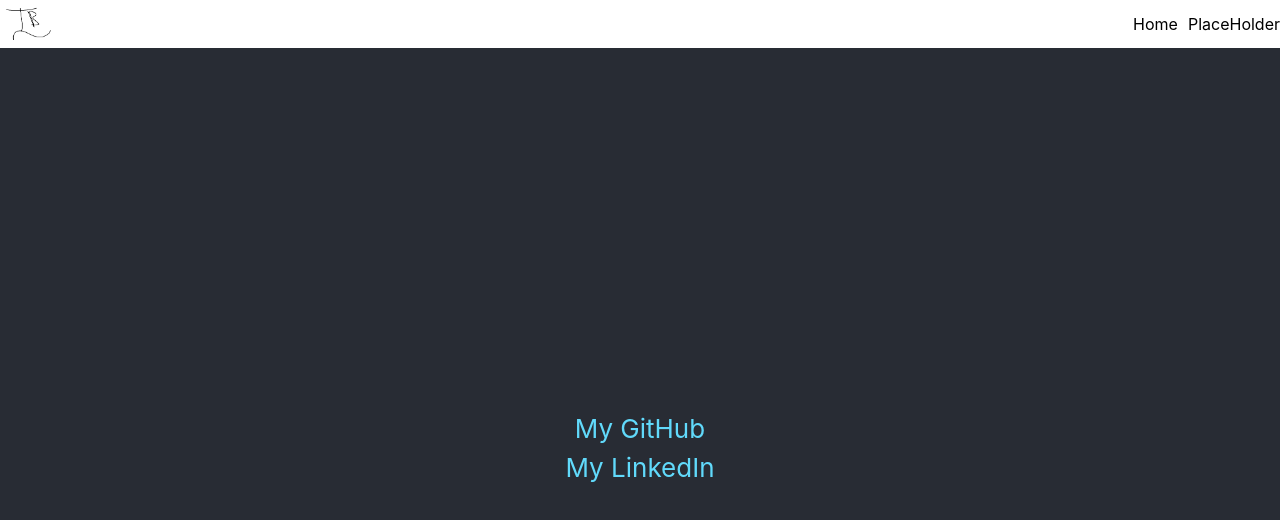
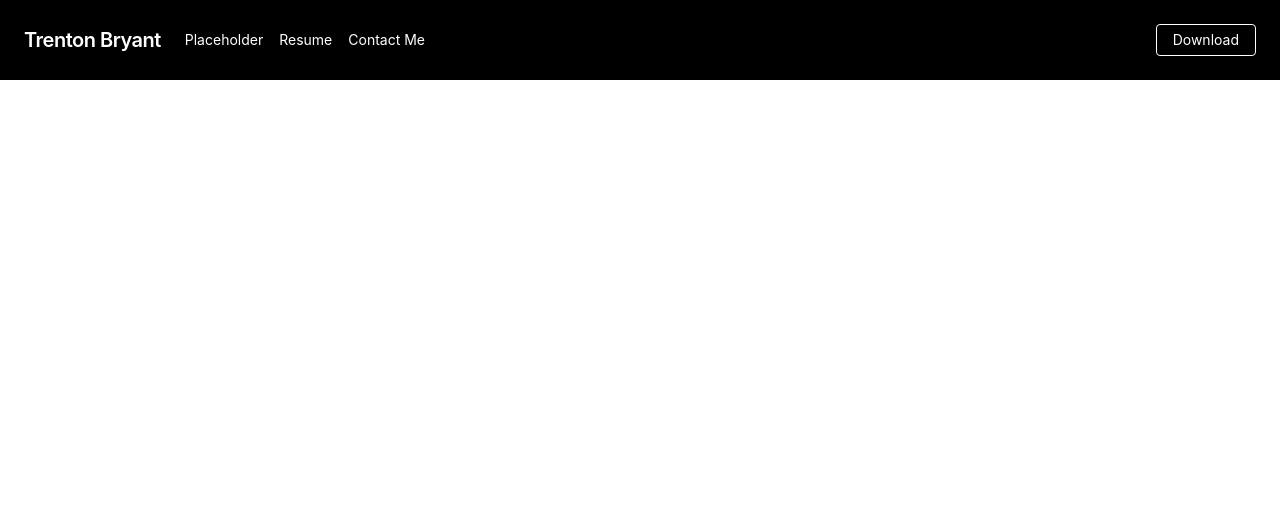
Before and after one commit to Trentonbry/PersonalWebsite, a React (Create React App) app: page / in a window 1280 px wide. Shown: the top 520 px of the page. Built offline with nearby package versions, Linux system fonts and the light colour scheme.

Commit message:
Updated nav bar and added new pages

```diff
--- /dev/null
+++ b/src/Components/Contact.tsx
@@ -0,0 +1,28 @@
+import React from "react";
+import Navbar from "./navigation-bar";
+
+function Contact(){
+    return(
+      <div className='flex flex-col gap-3 text-[#2A2539]'>
+          <Navbar/>
+          <a
+            className="GitHub-link"
+            href="https://github.com/Trentonbry"
+            target="_blank"
+            rel="noopener noreferrer"
+          >
+            My GitHub
+          </a>
+        <a
+          className="LinkedIn-link"
+          href="https://www.linkedin.com/in/trenton-m-bryant-csce/"
+          target="_blank"
+          rel="noopener noreferrer"
+        >
+          My LinkedIn
+        </a>
+      </div>
+  )
+}
+
+export default Contact;
--- a/src/Components/Placeholder.tsx
+++ b/src/Components/Placeholder.tsx
@@ -3,7 +3,7 @@
 
 function Placeholder(){
     return(
-    <div className='flex flex-col gap-3 m-2 text-[#2A2539]'>
+    <div className='flex flex-col gap-3 text-[#2A2539]'>
         <Navbar/>
         <div className='flex lg:flex-row flex-col h-full  gap-2'>
             <div className='flex rounded-[30px] bg-[#EAE9E5] p-6 flex flex-col justify-between'>
--- /dev/null
+++ b/src/Components/Resume.tsx
@@ -0,0 +1,12 @@
+import React from "react";
+import Navbar from "./navigation-bar";
+
+function Resume(){
+    return(
+    <div className='flex flex-col gap-3 text-[#2A2539]'>
+        <Navbar/>
+  </div>
+  )
+}
+
+export default Resume;
--- a/src/Components/navigation-bar.tsx
+++ b/src/Components/navigation-bar.tsx
@@ -3,25 +3,42 @@
 
 function Navbar() {
     return (
-        <div className="flex flex-row justify-between items-end">
-            <div className="flex">
-                <Link to='/'>
-                    <img src="/TB_logo.png" alt="logo" className="flex max-h-12"/>
+        <nav className="flex items-center justify-between flex-wrap bg-black p-6">
+            <div className="flex items-center flex-shrink-0 text-white mr-6">
+                {/* <svg className="fill-current h-8 w-8 mr-2" width="54" height="54" viewBox="0 0 54 54" xmlns="http://www.w3.org/2000/svg"><path d="M13.5 22.1c1.8-7.2 6.3-10.8 13.5-10.8 10.8 0 12.15 8.1 17.55 9.45 3.6.9 6.75-.45 9.45-4.05-1.8 7.2-6.3 10.8-13.5 10.8-10.8 0-12.15-8.1-17.55-9.45-3.6-.9-6.75.45-9.45 4.05zM0 38.3c1.8-7.2 6.3-10.8 13.5-10.8 10.8 0 12.15 8.1 17.55 9.45 3.6.9 6.75-.45 9.45-4.05-1.8 7.2-6.3 10.8-13.5 10.8-10.8 0-12.15-8.1-17.55-9.45-3.6-.9-6.75.45-9.45 4.05z"/></svg> */}
+                <Link to="/">
+                <span className="font-semibold text-xl tracking-tight">Trenton Bryant</span>
                 </Link>
+
             </div>
-            <div className="flex flex-row gap-2.5">
-                <Link to='/' className="flex py-3">
-                    <p>
-                        Home
-                    </p>
-                </Link>
-                <Link to='/Placeholder' className="flex py-3">
-                    <p>
-                        PlaceHolder
-                    </p>
-                </Link>
+             {/* <div className="block lg:hidden">
+                <button className="flex items-center px-3 py-2 border rounded text-teal-200 border-teal-400 hover:text-white hover:border-white">
+                    <svg className="fill-current h-3 w-3" viewBox="0 0 20 20" xmlns="http://www.w3.org/2000/svg"><title>Menu</title><path d="M0 3h20v2H0V3zm0 6h20v2H0V9zm0 6h20v2H0v-2z"/></svg>
+                </button>
+             </div> */}
+            <div className="w-full block flex-grow lg:flex lg:items-center lg:w-auto">
+                <div className="text-sm lg:flex-grow">
+                    <Link to="/PlaceHolder">
+                        <a  className="block mt-4 lg:inline-block lg:mt-0 text-white hover:text-white mr-4">
+                        Placeholder
+                        </a>
+                     </Link>
+                     <Link to="/Resume">
+                        <a  className="block mt-4 lg:inline-block lg:mt-0 text-white hover:text-white mr-4">
+                            Resume
+                        </a>
+                     </Link>
+                    <Link to="/Contact">
+                        <a  className="block mt-4 lg:inline-block lg:mt-0 text-white hover:text-white">
+                            Contact Me
+                        </a>
+                    </Link>
+                </div>
+                <div>
+                    <a href="#" className="inline-block text-sm px-4 py-2 leading-none border rounded text-white border-white hover:border-transparent hover:text-teal-500 hover:bg-white mt-4 lg:mt-0">Download</a>
+                </div>
             </div>
-        </div>
+        </nav>
     );
 }
 
--- a/src/Home.tsx
+++ b/src/Home.tsx
@@ -7,28 +7,6 @@
   return (
     <div className="Home">
       <Navbar/>
-      <header className="App-header">
-        <p
-        className='Title absolute inset-x-10 top-0'
-        >Trenton Bryant's Website</p>
-        <a
-          className="GitHub-link"
-          href="https://github.com/Trentonbry"
-          target="_blank"
-          rel="noopener noreferrer"
-        >
-          My GitHub
-        </a>
-        <a
-          className="LinkedIn-link"
-          href="https://www.linkedin.com/in/trenton-m-bryant-csce/"
-          target="_blank"
-          rel="noopener noreferrer"
-        >
-          My LinkedIn
-        </a>
-
-      </header>
     </div>
   );
 }
--- a/src/index.tsx
+++ b/src/index.tsx
@@ -5,6 +5,8 @@
 import Placeholder from './Components/Placeholder';
 import reportWebVitals from './reportWebVitals';
 import {BrowserRouter,Routes,Route} from 'react-router-dom';
+import Contact from './Components/Contact';
+import Resume from './Components/Resume';
 
 const root = ReactDOM.createRoot(
   document.getElementById('root') as HTMLElement
@@ -15,6 +17,8 @@
       <Routes>
           <Route index element={<Home />} />
           <Route path='/Placeholder' element={<Placeholder />} />
+          <Route path='/Contact' element={<Contact />} />
+          <Route path='/Resume' element={<Resume />} />
       </Routes>
     </BrowserRouter>
   </React.StrictMode>
```
